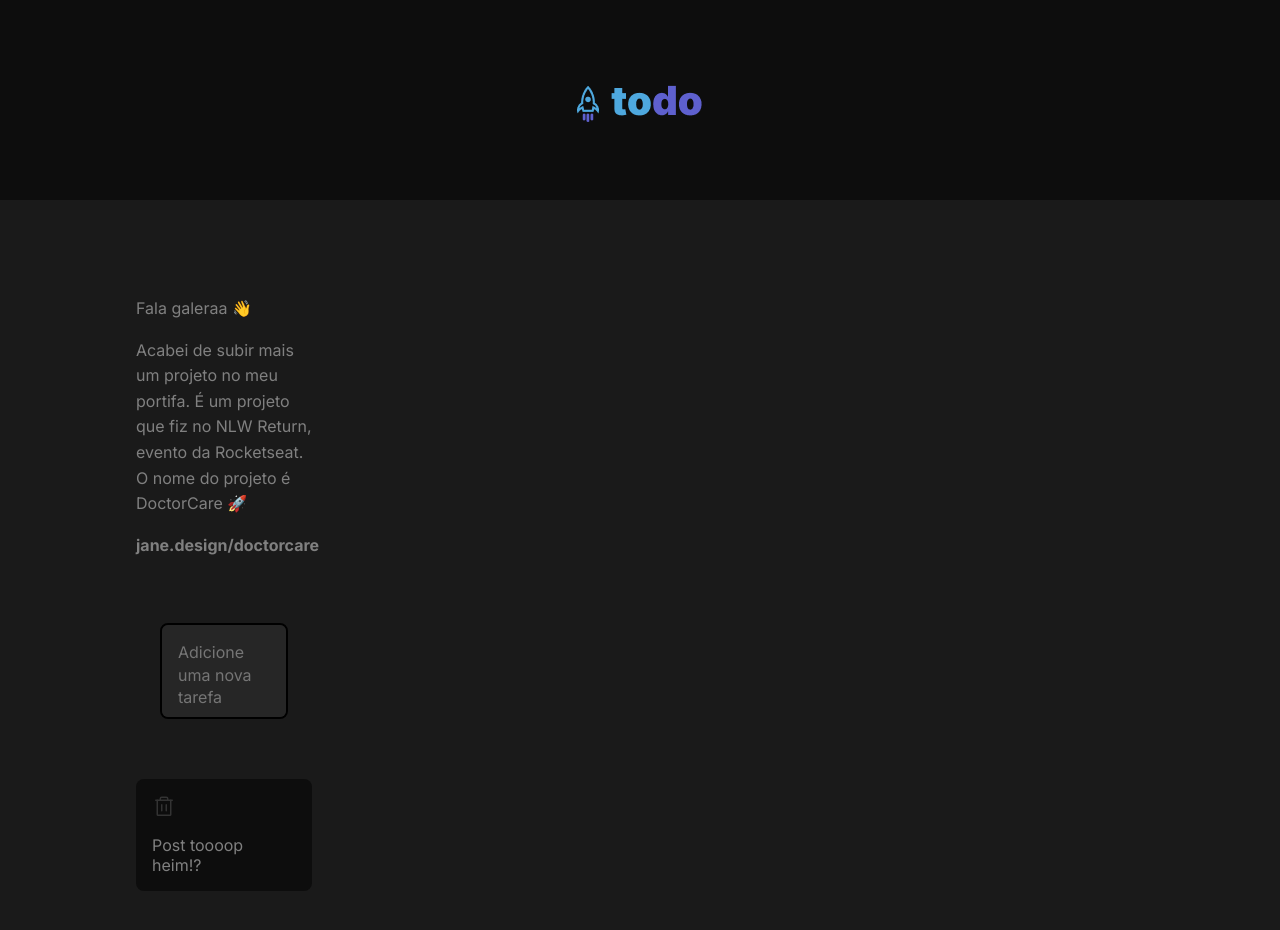
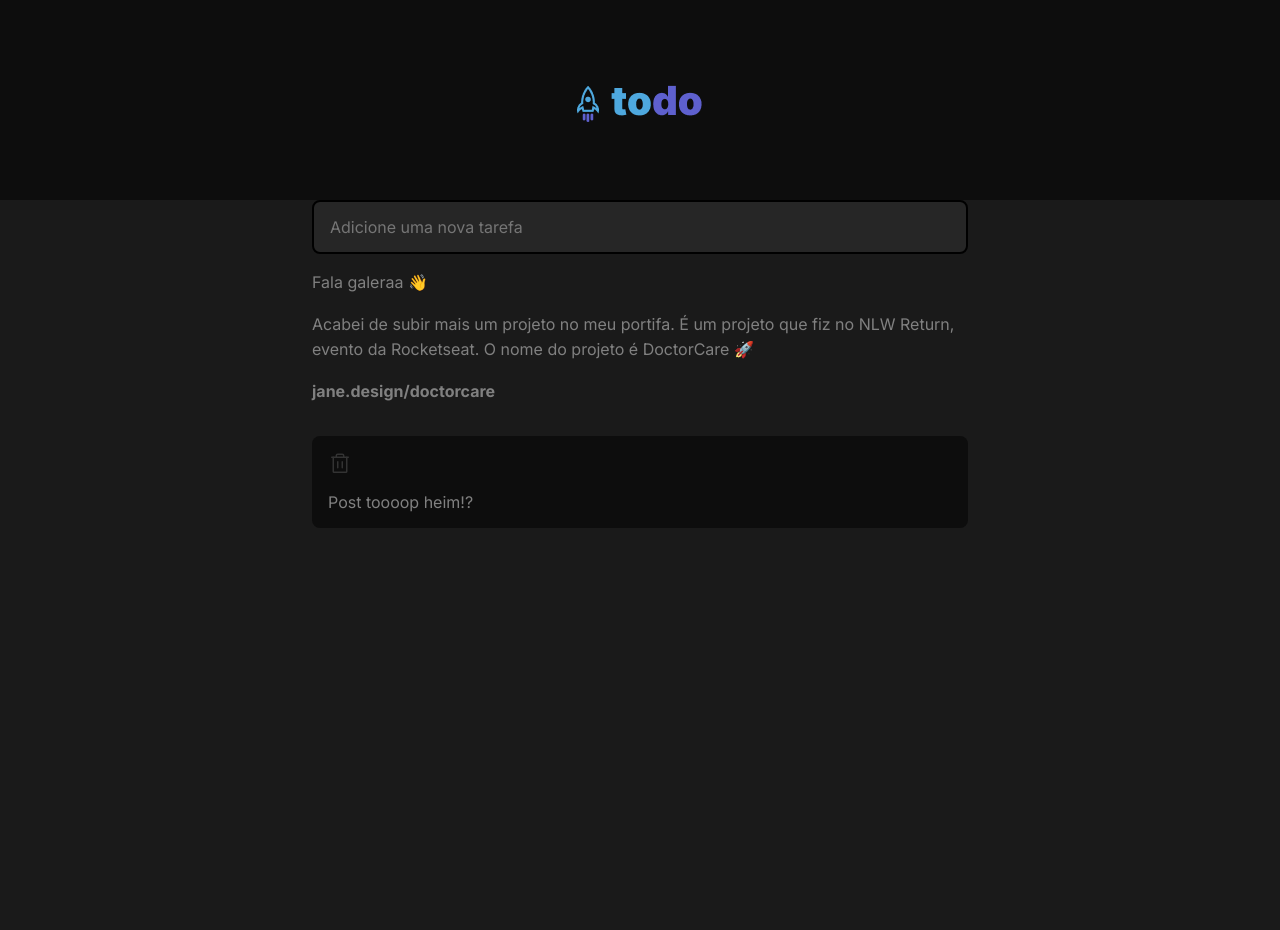
Before and after one commit to Gustavo-Orlandini/To-Do-List, a React (Vite) app: page / in a window 1280 px wide. Shown: the top 930 px of the page. After the commit the page ends 800 px from the top, so only its background shows below. Built offline with nearby package versions, Linux system fonts and the light colour scheme.

Commit message:
styles change

```diff
--- a/src/App.module.css
+++ b/src/App.module.css
@@ -1,11 +1,11 @@
 .wrapper {
-  max-width: 70rem;
-  margin: 2rem auto;
+  max-width: 48rem;
+  margin: 0 auto;
   padding: 0 1rem;
 
-  display: grid;
-  grid-template-columns: 256px 1fr;
-  gap: 2rem;
+  /* display: grid; */
+  /* grid-template-columns: 256px 1fr;
+  gap: 2rem; */
   align-items: flex-start;
 }
 
@@ -14,8 +14,7 @@
   html {
       font-size: 87.5%;
   }
-  .wrapper {
+  /* .wrapper {
       grid-template-columns: 1fr;
-
-  }
+  } */
 }
--- a/src/components/Comment.module.css
+++ b/src/components/Comment.module.css
@@ -1,5 +1,4 @@
 .comment {
-    margin-top: 1.5rem;
     display: flex;
     gap: 1rem;
 }
--- a/src/components/Post.module.css
+++ b/src/components/Post.module.css
@@ -1,7 +1,7 @@
 .post {
     background: var(--gray-800);
     border-radius: 8px;
-    padding: 2.5rem;
+    padding: 0 2.5rem;
 
 }
 
@@ -12,7 +12,7 @@
 .content {
     line-height: 1.6;
     color: var(--gray-300);
-    margin-top: 1.5rem;
+    /* margin-top: 1.5rem; */
 }
 
 .content p {
@@ -29,11 +29,11 @@
     color: var(--green-300);
 }
 
-.post > header {
+/* .post > header {
     display: flex;
     align-items: center;
     justify-content: space-between;
-}
+} */
 
 .post > header {
     font-size: 0.875rem;
@@ -43,23 +43,23 @@
 
 .commentForm {
     width: 100%;
-    margin-top: 1.5rem;
-    padding: 1.5rem;
-    border-top: 1px solid var(--gray-600);
+    /* margin-top: 1.5rem; */
+    /* padding: 1.5rem; */
+    /* border-top: 1px solid var(--gray-100); */
 }
 
 
-.commentForm textarea {
+.commentForm input {
     width: 100%;
     background: var(--gray-500);
     border: 2px solid black;
     resize: none;
-    height: 6rem;
+    height: 3.375rem;
     padding: 1rem;
     border-radius: 8px;
     color: var(--gray-100);
     line-height: 1.4;
-    margin-top: 1rem;
+    /* margin-top: 1rem; */
 }
 
 .commentForm > footer {
@@ -77,7 +77,7 @@
     margin-top: 1rem;
     border-radius: 8px;
     border: 0;
-    background: var(--green-500);
+    background: var(--blue-500);
     color: var(--white);
     font-weight: bold;
     cursor: pointer;
@@ -85,7 +85,7 @@
 }
 
 .commentForm button[type="submit"]:not(:disabled):hover {
-    background: var(--green-300);
+    background: var(--blue-600);
 }
 
 .commentForm button[type="submit"]:disabled {
--- a/src/components/Post.tsx
+++ b/src/components/Post.tsx
@@ -30,14 +30,14 @@ export function Post({content}: PostProps) {
 
     }
 
-    function handleNewCommentChange(event: ChangeEvent<HTMLTextAreaElement>) {
-        event.target.setCustomValidity('');
-        setNewCommentText(event.target.value);
-    }
+    // function handleNewCommentChange(event: ChangeEvent<HTMLInputElement>) {
+    //     event.target.setCustomValidity('');
+    //     setNewCommentText(event.target.value);
+    // }
 
-    function handleNewCommentInvalid(event: InvalidEvent<HTMLTextAreaElement>) {
-        event.target.setCustomValidity('Esse campo é obrigatório!')
-    }
+    // function handleNewCommentInvalid(event: InvalidEvent<HTMLInputElement>) {
+    //     event.target.setCustomValidity('Esse campo é obrigatório!')
+    // }
 
     function deleteComment(commentToDelete: string) {
         const commentsWithoutDeletedOne = comments.filter(comment => {
@@ -52,6 +52,26 @@ export function Post({content}: PostProps) {
     return (
         <article className={styles.post}>
 
+            <form onSubmit={handleCreatNewComment} className={styles.commentForm}>
+
+
+                <input
+                    name="comment"
+                    placeholder="Adicione uma nova tarefa"
+                    value={newCommentText}
+                    type="text"
+                    onChange={(e) => setNewCommentText(e.target.value)}
+                    // onInvalid={handleNewCommentInvalid}
+                    required
+                />
+
+                <footer>
+                    <button type="submit" disabled={isNewCommentEmpty}>
+                        Criar
+                    </button>
+                </footer>
+            </form>
+
             <div className={styles.content}>
                 {content.map(line => {
                     if (line.type === 'paragraph') {
@@ -64,24 +84,6 @@ export function Post({content}: PostProps) {
 
             </div>
 
-            <form onSubmit={handleCreatNewComment} className={styles.commentForm}>
-
-                <textarea
-                    name="comment"
-                    placeholder='Adicione uma nova tarefa'
-                    value={newCommentText}
-                    onChange={handleNewCommentChange}
-                    onInvalid={handleNewCommentInvalid}
-                    required
-                />
-
-                <footer>
-                    <button type="submit" disabled={isNewCommentEmpty}>
-                        Criar
-                    </button>
-                </footer>
-            </form>
-
             <div className={styles.commentList}>
                 {comments.map(comment => {
                     return <Comment key={comment} content={comment} onDeleteComment={deleteComment}/>
```
